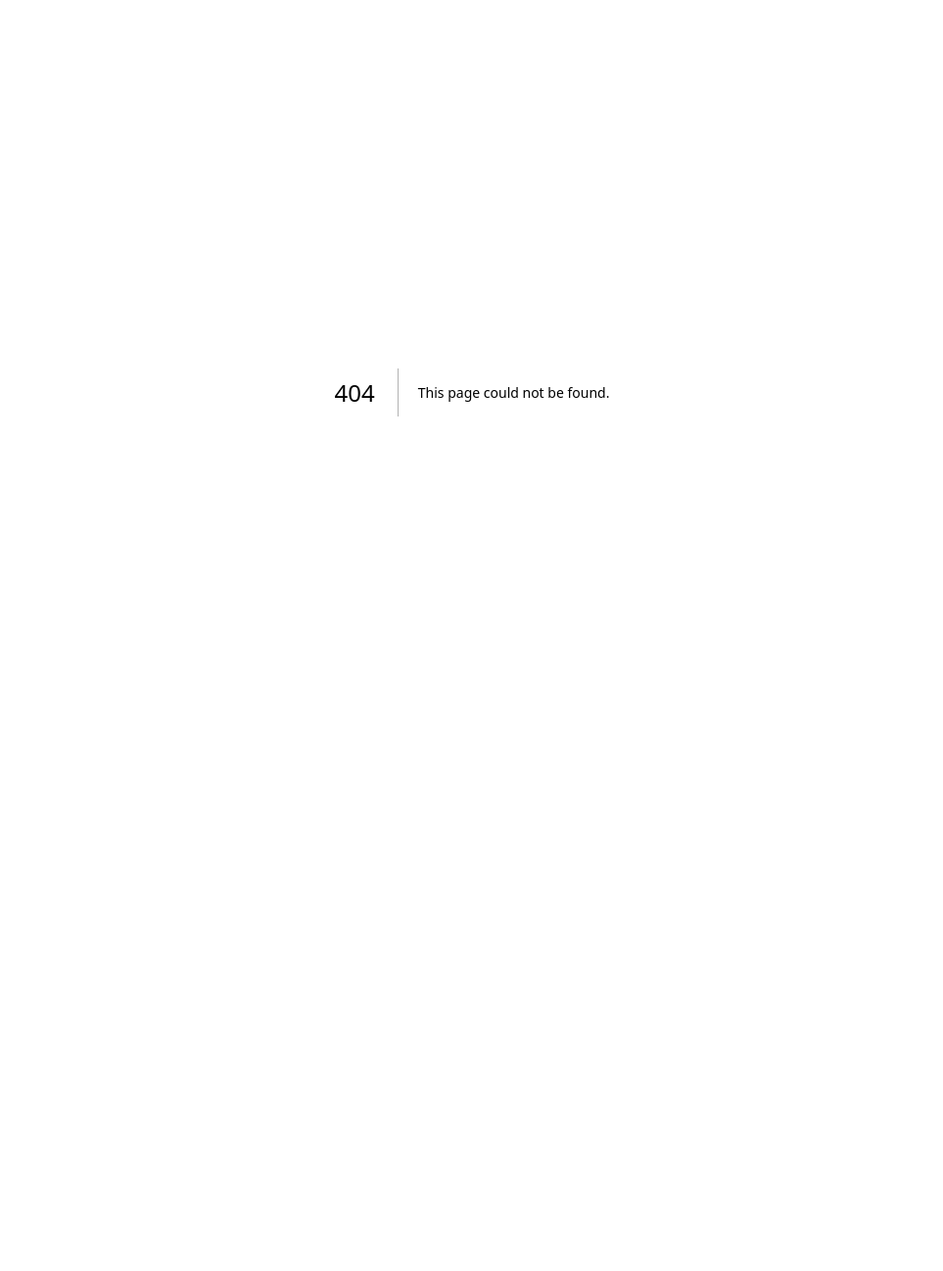
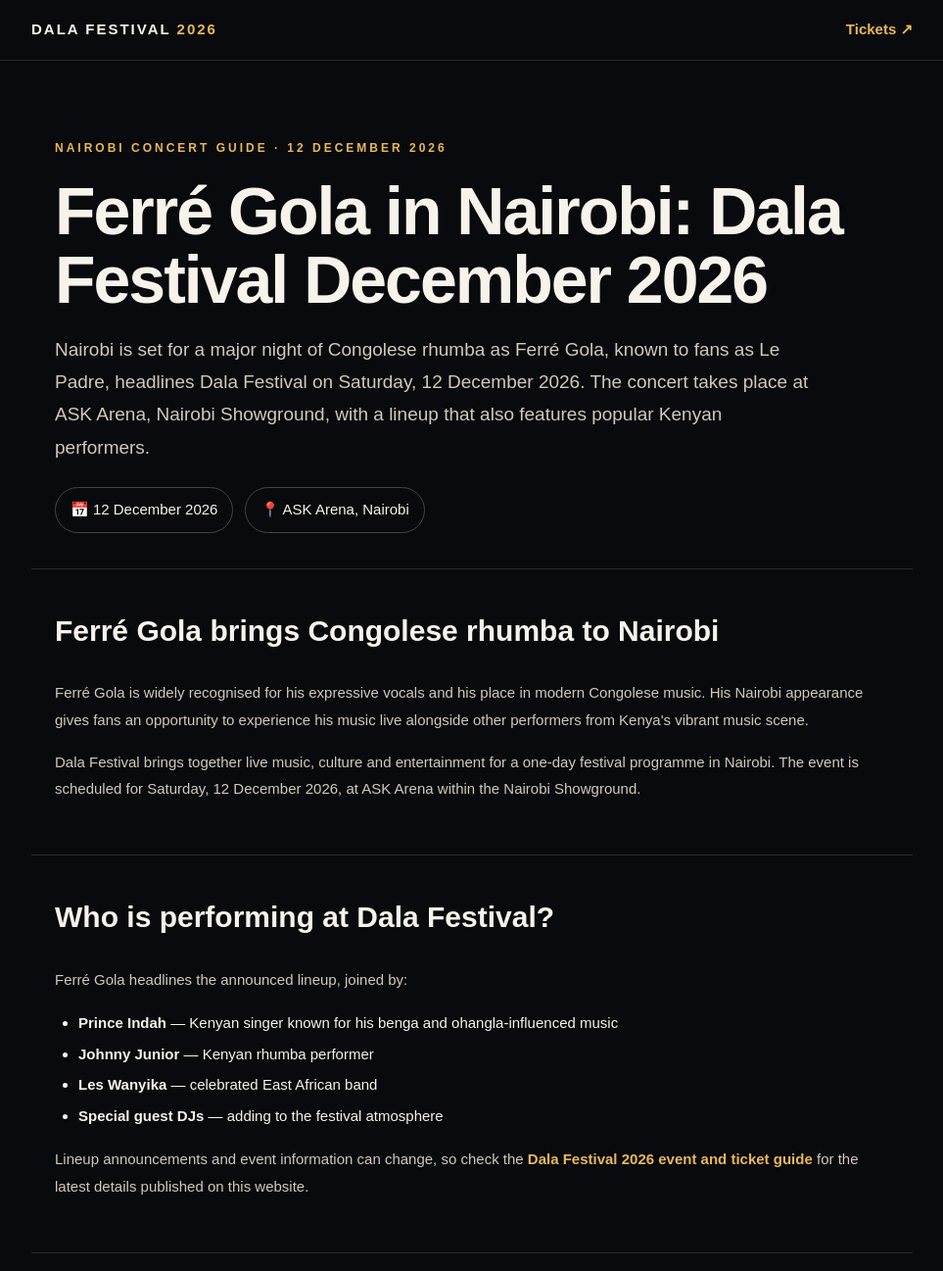
Before and after one commit to robinsonb254/dala-festival-ticketing, a Next.js app: page /ferre-gola-nairobi-december-2026 in a window 1280 px wide. Before the commit this address had no page. Shown: the top 1297 px of the page at 98% size, without its empty margins (158-1121 px from the left). Before the commit the page ends 800 px from the top, so only its background shows below. Built offline with nearby package versions, Linux system fonts and the light colour scheme.

Commit message:
Add Ferré Gola Nairobi SEO article

```diff
--- /dev/null
+++ b/app/ferre-gola-nairobi-december-2026/page.tsx
@@ -0,0 +1,105 @@
+import type { Metadata } from "next";
+import Link from "next/link";
+
+const siteUrl = "https://dalafestivaltickets.com";
+const pageUrl = `${siteUrl}/ferre-gola-nairobi-december-2026`;
+
+export const metadata: Metadata = {
+  title: "Ferré Gola in Nairobi December 2026 | Dala Festival",
+  description: "Ferré Gola brings Congolese rhumba to Nairobi on 12 December 2026 at ASK Arena for Dala Festival, alongside Prince Indah, Johnny Junior and more.",
+  alternates: { canonical: pageUrl },
+  openGraph: {
+    title: "Ferré Gola in Nairobi December 2026 | Dala Festival",
+    description: "Event guide to Ferré Gola's Nairobi performance at Dala Festival on 12 December 2026: venue, lineup and ticket information.",
+    url: pageUrl,
+    siteName: "Dala Festival Ticketing",
+    locale: "en_KE",
+    type: "article"
+  },
+  robots: { index: true, follow: true }
+};
+
+const articleData = {
+  "@context": "https://schema.org",
+  "@type": "Article",
+  "headline": "Ferré Gola in Nairobi: Dala Festival December 2026",
+  "description": "A guide to Ferré Gola's live performance in Nairobi at Dala Festival on 12 December 2026.",
+  "datePublished": "2026-11-22",
+  "dateModified": "2026-11-22",
+  "mainEntityOfPage": pageUrl,
+  "author": { "@type": "Organization", "name": "Dala Festival Ticketing" },
+  "publisher": { "@type": "Organization", "name": "Dala Festival Ticketing", "url": siteUrl }
+};
+
+const sectionStyle = { maxWidth: 900, margin: "0 auto", padding: "38px 24px" } as const;
+const linkStyle = { color: "#e7b85c", fontWeight: 800, textDecoration: "none" } as const;
+const ctaStyle = { display: "inline-flex", padding: "15px 24px", borderRadius: 999, background: "#e7b85c", color: "#17130d", fontWeight: 900, textDecoration: "none" } as const;
+
+export default function FerreGolaNairobiArticle() {
+  return (
+    <main style={{ minHeight: "100vh", background: "#090a0d", color: "#f7f3eb", fontFamily: "Arial, Helvetica, sans-serif" }}>
+      <script type="application/ld+json" dangerouslySetInnerHTML={{ __html: JSON.stringify(articleData) }} />
+      <header style={{ borderBottom: "1px solid #292a2d", padding: "18px 24px" }}>
+        <div style={{ maxWidth: 900, margin: "0 auto", display: "flex", justifyContent: "space-between", alignItems: "center", gap: 16 }}>
+          <Link href="/" style={{ color: "#f7f3eb", textDecoration: "none", fontWeight: 900, letterSpacing: 2 }}>DALA FESTIVAL <span style={{ color: "#e7b85c" }}>2026</span></Link>
+          <Link href="/#tickets" style={linkStyle}>Tickets ↗</Link>
+        </div>
+      </header>
+
+      <article>
+        <section style={{ ...sectionStyle, paddingTop: 68, paddingBottom: 36 }}>
+          <p style={{ color: "#e7b85c", fontSize: 12, fontWeight: 800, letterSpacing: 3, textTransform: "uppercase" }}>Nairobi concert guide · 12 December 2026</p>
+          <h1 style={{ fontSize: "clamp(38px, 7vw, 68px)", lineHeight: 1.04, letterSpacing: -2, margin: "18px 0" }}>Ferré Gola in Nairobi: Dala Festival December 2026</h1>
+          <p style={{ color: "#d0c9bd", fontSize: 19, lineHeight: 1.75, maxWidth: 780 }}>Nairobi is set for a major night of Congolese rhumba as Ferré Gola, known to fans as Le Padre, headlines Dala Festival on Saturday, 12 December 2026. The concert takes place at ASK Arena, Nairobi Showground, with a lineup that also features popular Kenyan performers.</p>
+          <div style={{ display: "flex", flexWrap: "wrap", gap: 12, marginTop: 24 }}>
+            <span style={{ border: "1px solid #444", borderRadius: 999, padding: "10px 15px" }}>📅 12 December 2026</span>
+            <span style={{ border: "1px solid #444", borderRadius: 999, padding: "10px 15px" }}>📍 ASK Arena, Nairobi</span>
+          </div>
+        </section>
+
+        <section style={{ ...sectionStyle, borderTop: "1px solid #292a2d" }}>
+          <h2 style={{ fontSize: 30, marginTop: 0 }}>Ferré Gola brings Congolese rhumba to Nairobi</h2>
+          <p style={{ color: "#d0c9bd", lineHeight: 1.85 }}>Ferré Gola is widely recognised for his expressive vocals and his place in modern Congolese music. His Nairobi appearance gives fans an opportunity to experience his music live alongside other performers from Kenya's vibrant music scene.</p>
+          <p style={{ color: "#d0c9bd", lineHeight: 1.85 }}>Dala Festival brings together live music, culture and entertainment for a one-day festival programme in Nairobi. The event is scheduled for Saturday, 12 December 2026, at ASK Arena within the Nairobi Showground.</p>
+        </section>
+
+        <section style={{ ...sectionStyle, borderTop: "1px solid #292a2d" }}>
+          <h2 style={{ fontSize: 30, marginTop: 0 }}>Who is performing at Dala Festival?</h2>
+          <p style={{ color: "#d0c9bd", lineHeight: 1.85 }}>Ferré Gola headlines the announced lineup, joined by:</p>
+          <ul style={{ lineHeight: 2.1, paddingLeft: 24 }}>
+            <li><strong>Prince Indah</strong> — Kenyan singer known for his benga and ohangla-influenced music</li>
+            <li><strong>Johnny Junior</strong> — Kenyan rhumba performer</li>
+            <li><strong>Les Wanyika</strong> — celebrated East African band</li>
+            <li><strong>Special guest DJs</strong> — adding to the festival atmosphere</li>
+          </ul>
+          <p style={{ color: "#d0c9bd", lineHeight: 1.85 }}>Lineup announcements and event information can change, so check the <Link href="/dala-festival-2026-tickets" style={linkStyle}>Dala Festival 2026 event and ticket guide</Link> for the latest details published on this website.</p>
+        </section>
+
+        <section style={{ ...sectionStyle, borderTop: "1px solid #292a2d" }}>
+          <h2 style={{ fontSize: 30, marginTop: 0 }}>Date and venue: where to see Ferré Gola in Nairobi</h2>
+          <p style={{ color: "#d0c9bd", lineHeight: 1.85 }}>The concert is scheduled for <strong>Saturday, 12 December 2026</strong> at <strong>ASK Arena, Nairobi Showground, Nairobi, Kenya</strong>. If you are travelling into Nairobi, plan your journey to the Showground in advance and check event updates before setting off.</p>
+          <p style={{ color: "#d0c9bd", lineHeight: 1.85 }}>For location and ticket-category information, visit the <Link href="/dala-festival-2026-tickets" style={linkStyle}>Dala Festival tickets page</Link>.</p>
+        </section>
+
+        <section style={{ ...sectionStyle, borderTop: "1px solid #292a2d" }}>
+          <h2 style={{ fontSize: 30, marginTop: 0 }}>Dala Festival 2026 ticket information</h2>
+          <p style={{ color: "#d0c9bd", lineHeight: 1.85 }}>Ticket categories listed on this ticketing website include Regular, VIP, VVIP, Table of 4 and Table of 8. Prices and availability are displayed on the checkout page and may change as ticket allocations are updated.</p>
+          <p style={{ color: "#d0c9bd", lineHeight: 1.85 }}>This is an independently operated, organizer-authorized ticketing platform. Review the event details and ticket category carefully before completing a purchase.</p>
+          <p style={{ marginTop: 26 }}><Link href="/#tickets" style={ctaStyle}>View Dala Festival tickets</Link></p>
+        </section>
+
+        <section style={{ ...sectionStyle, borderTop: "1px solid #292a2d" }}>
+          <h2 style={{ fontSize: 30, marginTop: 0 }}>Frequently asked questions</h2>
+          <div style={{ borderBottom: "1px solid #292a2d", padding: "14px 0" }}><h3>When is Ferré Gola performing in Nairobi?</h3><p style={{ color: "#d0c9bd", lineHeight: 1.75 }}>Ferré Gola is scheduled to headline Dala Festival on Saturday, 12 December 2026.</p></div>
+          <div style={{ borderBottom: "1px solid #292a2d", padding: "14px 0" }}><h3>Where is the Dala Festival concert?</h3><p style={{ color: "#d0c9bd", lineHeight: 1.75 }}>The venue is ASK Arena, Nairobi Showground, Nairobi, Kenya.</p></div>
+          <div style={{ borderBottom: "1px solid #292a2d", padding: "14px 0" }}><h3>Which other artists are on the lineup?</h3><p style={{ color: "#d0c9bd", lineHeight: 1.75 }}>The announced lineup includes Prince Indah, Johnny Junior, Les Wanyika and special guest DJs.</p></div>
+          <div style={{ borderBottom: "1px solid #292a2d", padding: "14px 0" }}><h3>Where can I find ticket prices?</h3><p style={{ color: "#d0c9bd", lineHeight: 1.75 }}>See the <Link href="/dala-festival-2026-tickets" style={linkStyle}>Dala Festival 2026 ticket guide</Link> or visit the <Link href="/#tickets" style={linkStyle}>ticket checkout section</Link> for current categories and prices.</p></div>
+        </section>
+      </article>
+
+      <footer style={{ borderTop: "1px solid #292a2d", padding: "26px 24px", color: "#aaa196", textAlign: "center", fontSize: 13 }}>
+        © 2026 Dala Festival Ticketing · <Link href="/" style={linkStyle}>Main website</Link> · <Link href="/dala-festival-2026-tickets" style={linkStyle}>Festival tickets</Link> · <Link href="/terms" style={linkStyle}>Terms &amp; Conditions</Link>
+      </footer>
+    </main>
+  );
+}
```
